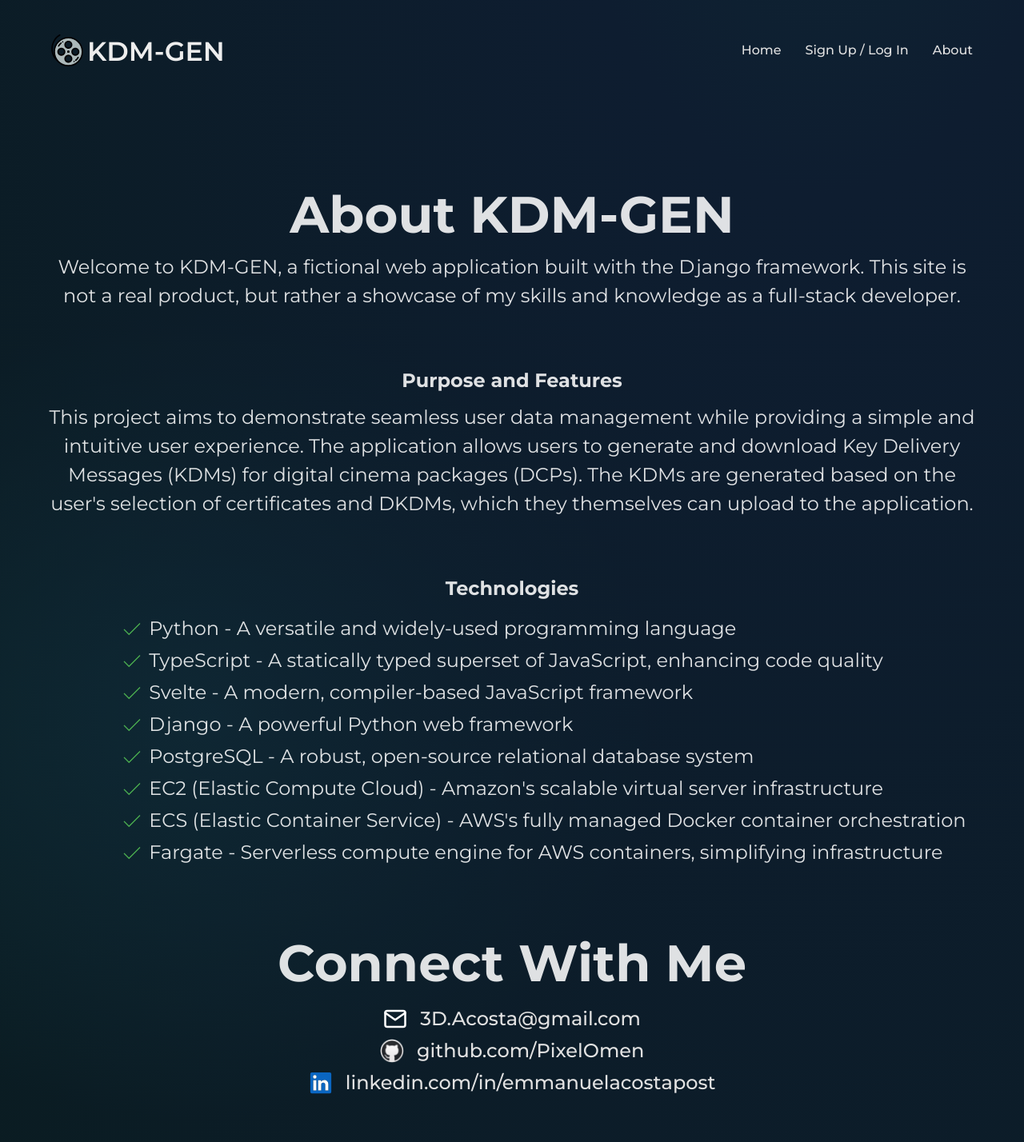
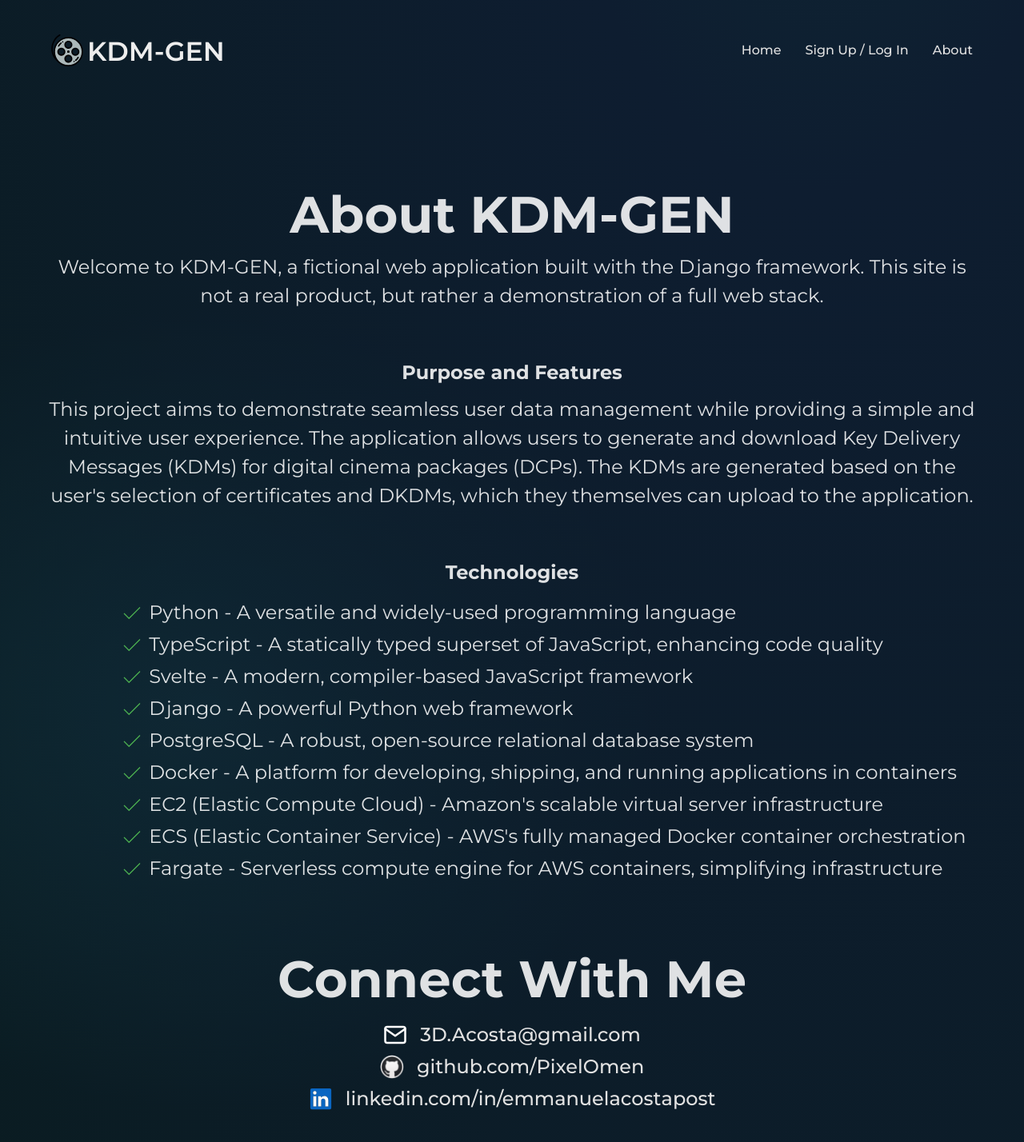
Before and after one commit to PixelOmen/sveltedjangokdm, a Svelte app in the folder frontend/: page /about in a window 1280 px wide. Shown: the top 1428 px of the page at 80% size. Built offline with nearby package versions, Linux system fonts and the light colour scheme.

Commit message:
Minor update to about page

```diff
--- a/frontend/src/pages/about.svelte
+++ b/frontend/src/pages/about.svelte
@@ -1,6 +1,5 @@
 <script lang="ts">
     import { get } from "svelte/store";
-    import { navigate } from "svelte-routing";
 
     import { isAuthenticated } from "../stores/auth";
 
@@ -49,8 +48,8 @@
                     <h1>About KDM-GEN</h1>
                     <p>
                         Welcome to KDM-GEN, a fictional web application built with
-                        the Django framework. This site is not a real product, but rather a showcase
-                        of my skills and knowledge as a full-stack developer.
+                        the Django framework. This site is not a real product, but rather a demonstration
+                        of a full web stack.
                     </p>
                     <h2>Purpose and Features</h2>
                     <p>
@@ -85,6 +84,11 @@
                         </li>
                         <li>
                             <img src={checkmark} alt="Checkmark" width="30" class="checkmark">
+                            Docker - A platform for developing, shipping, and running applications in containers
+
+                        </li>
+                        <li>
+                            <img src={checkmark} alt="Checkmark" width="30" class="checkmark">
                             EC2 (Elastic Compute Cloud) - Amazon's scalable virtual server infrastructure
                         </li>
                         <li>
@@ -113,7 +117,7 @@
                             <NavAnchor data={linkin_link} newTab={true}/>
                         </li>
                     </ul>
-                    <h2>Source Code</h2>
+                    <h2 style="margin-top: 30px">Source Code</h2>
                     <img class="linkedin-img" src={githubIcon} alt="LinkedIn-Icon" width="30px">
                     <span style="font-size: 18pt;">
                         <NavAnchor data={sourcecode_link} newTab={true}/>
@@ -182,7 +186,7 @@
 
     h2 {
         margin-bottom: 10px;
-        margin-top: 70px;
+        margin-top: 60px;
     }
 
     .checkmark {
```
Also changed, not shown: 1 other file (tests, documents, lock files or other folders).
